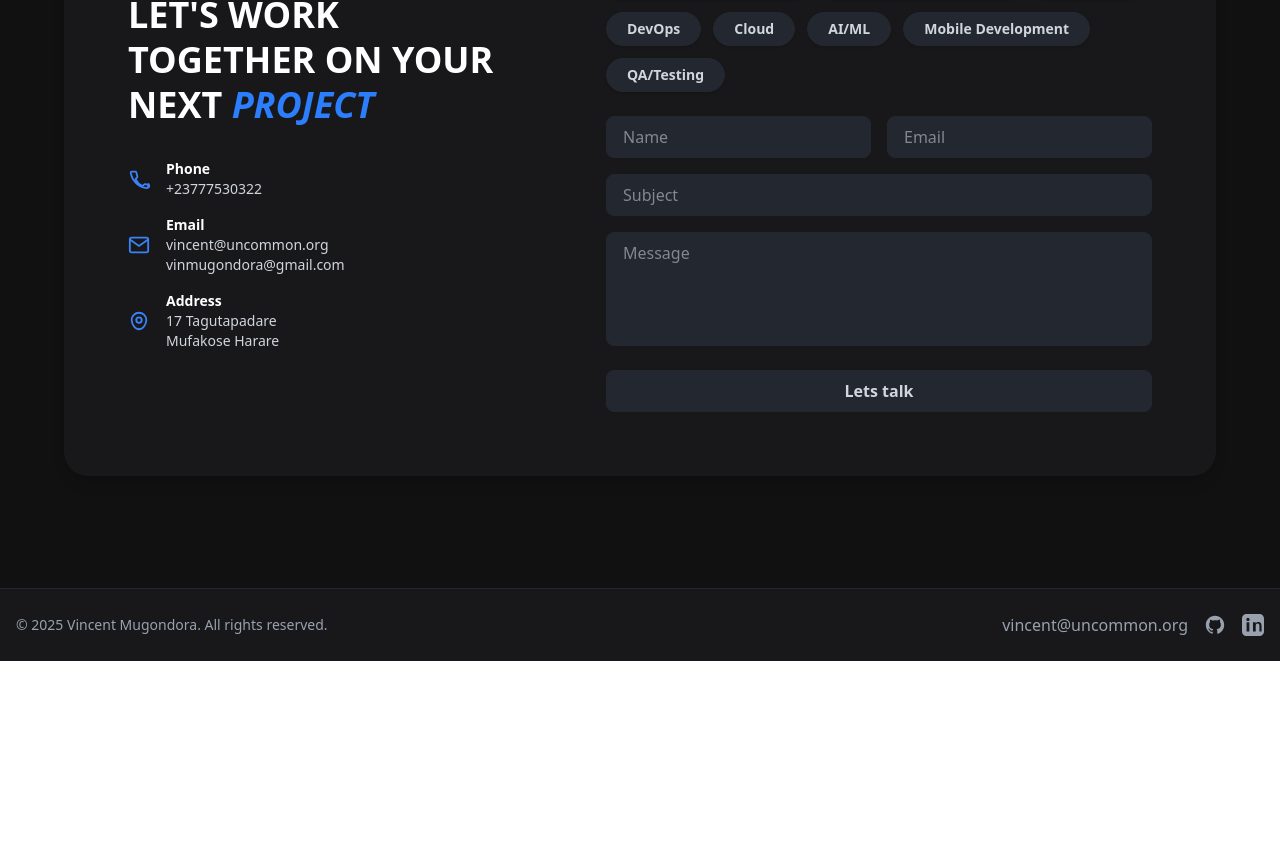
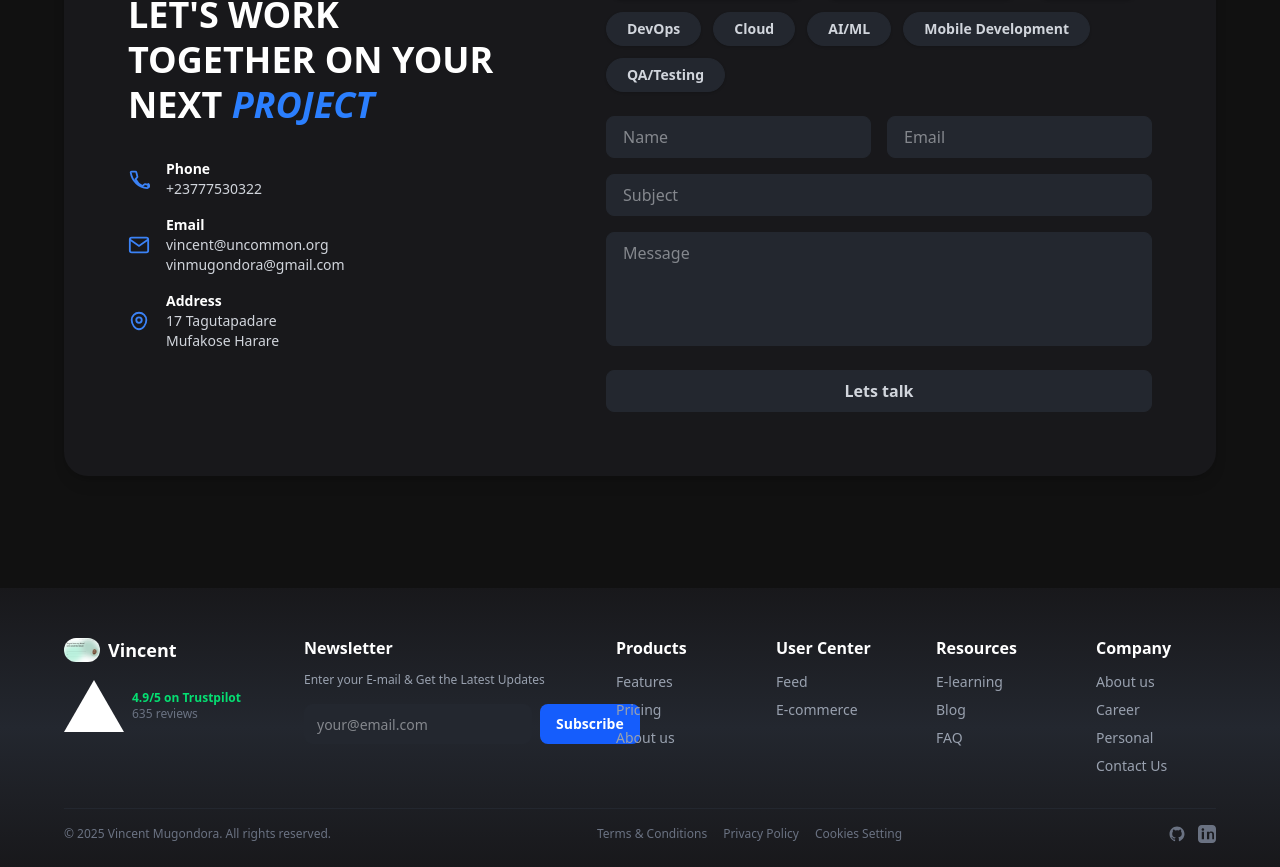
Before and after one commit to VincentMugondora/my_portfolio, a Next.js app: page / in a window 1280 px wide. Shown: the part 3838-4705 px from the top of the page. Before the commit the page ends 4499 px from the top, so only its background shows below. Built offline with nearby package versions, Linux system fonts and the light colour scheme.

Commit message:
Revamp Footer component: enhance layout with new sections for logo, newsletter, products, user center, resources, and company information, improving overall user experience and site navigation.

```diff
--- a/src/components/Footer.tsx
+++ b/src/components/Footer.tsx
@@ -1,17 +1,77 @@
 import React from 'react';
+import Image from 'next/image';
 
 const Footer = () => {
   return (
-    <footer className="w-full bg-[#18181b] text-gray-400 py-6 px-4 flex flex-col md:flex-row items-center justify-between border-t border-[#23272F] mt-12">
-      <div className="text-sm mb-2 md:mb-0">&copy; {new Date().getFullYear()} Vincent Mugondora. All rights reserved.</div>
-      <div className="flex items-center gap-4">
-        <a href="mailto:vincent@uncommon.org" className="hover:text-blue-400 transition">vincent@uncommon.org</a>
-        <a href="https://github.com/vinmugondora" target="_blank" rel="noopener noreferrer" className="hover:text-blue-400 transition" aria-label="GitHub">
-          <svg width="22" height="22" fill="currentColor" viewBox="0 0 24 24"><path d="M12 2C6.477 2 2 6.484 2 12.021c0 4.428 2.865 8.184 6.839 9.504.5.092.682-.217.682-.482 0-.237-.009-.868-.014-1.703-2.782.605-3.369-1.342-3.369-1.342-.454-1.154-1.11-1.462-1.11-1.462-.908-.62.069-.608.069-.608 1.004.07 1.532 1.032 1.532 1.032.892 1.53 2.341 1.088 2.91.832.091-.647.35-1.088.636-1.339-2.221-.253-4.555-1.113-4.555-4.951 0-1.093.39-1.987 1.029-2.687-.103-.253-.446-1.272.098-2.65 0 0 .84-.27 2.75 1.025A9.564 9.564 0 0 1 12 6.844c.85.004 1.705.115 2.504.337 1.909-1.295 2.748-1.025 2.748-1.025.546 1.378.202 2.397.1 2.65.64.7 1.028 1.594 1.028 2.687 0 3.847-2.337 4.695-4.566 4.944.359.309.678.92.678 1.855 0 1.338-.012 2.419-.012 2.749 0 .267.18.577.688.48C19.138 20.203 22 16.447 22 12.021 22 6.484 17.523 2 12 2z"/></svg>
-        </a>
-        <a href="https://linkedin.com/in/vincent-mugondora" target="_blank" rel="noopener noreferrer" className="hover:text-blue-400 transition" aria-label="LinkedIn">
-          <svg width="22" height="22" fill="currentColor" viewBox="0 0 24 24"><path d="M19 0h-14c-2.76 0-5 2.24-5 5v14c0 2.76 2.24 5 5 5h14c2.76 0 5-2.24 5-5v-14c0-2.76-2.24-5-5-5zm-11 19h-3v-10h3v10zm-1.5-11.27c-.966 0-1.75-.79-1.75-1.76 0-.97.784-1.76 1.75-1.76s1.75.79 1.75 1.76c0 .97-.784 1.76-1.75 1.76zm15.5 11.27h-3v-5.6c0-1.34-.03-3.07-1.87-3.07-1.87 0-2.16 1.46-2.16 2.97v5.7h-3v-10h2.89v1.36h.04c.4-.75 1.38-1.54 2.84-1.54 3.04 0 3.6 2 3.6 4.59v5.59z"/></svg>
-        </a>
+    <footer className="w-full bg-gradient-to-t from-[#18181b] via-[#23272F] to-[#18181b] text-gray-400 pt-12 pb-6 px-4 mt-12">
+      <div className="max-w-6xl mx-auto flex flex-col md:flex-row md:items-start md:justify-between gap-10">
+        {/* Logo & Trustpilot */}
+        <div className="flex flex-col gap-4 min-w-[200px]">
+          <div className="flex items-center gap-2">
+            <Image src="/person.png" alt="Vincent Mugondora" width={36} height={36} className="rounded-full" />
+            <span className="font-bold text-white text-lg">Vincent</span>
+          </div>
+          <div className="flex items-center gap-2">
+            <Image src="/vercel.svg" alt="Trustpilot" width={60} height={18} />
+            <div className="flex flex-col text-xs">
+              <span className="text-green-400 font-semibold">4.9/5 on Trustpilot</span>
+              <span className="text-gray-500">635 reviews</span>
+            </div>
+          </div>
+        </div>
+        {/* Newsletter */}
+        <div className="flex flex-col gap-2 min-w-[220px]">
+          <div className="font-semibold text-white mb-1 text-left">Newsletter</div>
+          <div className="text-xs mb-2 text-left">Enter your E-mail & Get the Latest Updates</div>
+          <form className="flex items-center gap-2 w-full">
+            <input type="email" placeholder="your@email.com" className="flex-1 rounded-lg px-3 py-2 bg-[#23272F] border border-[#23272F] text-gray-200 focus:outline-none focus:border-blue-500 text-sm h-10" />
+            <button type="submit" className="bg-blue-600 hover:bg-blue-700 text-white px-4 h-10 rounded-lg font-semibold text-sm transition flex items-center justify-center">Subscribe</button>
+          </form>
+        </div>
+        {/* Products */}
+        <div className="flex flex-col gap-2 min-w-[120px]">
+          <div className="font-semibold text-white mb-1">Products</div>
+          <a href="#" className="hover:text-blue-400 transition text-sm">Features</a>
+          <a href="#" className="hover:text-blue-400 transition text-sm">Pricing</a>
+          <a href="#" className="hover:text-blue-400 transition text-sm">About us</a>
+        </div>
+        {/* User Center */}
+        <div className="flex flex-col gap-2 min-w-[120px]">
+          <div className="font-semibold text-white mb-1">User Center</div>
+          <a href="#" className="hover:text-blue-400 transition text-sm">Feed</a>
+          <a href="#" className="hover:text-blue-400 transition text-sm">E-commerce</a>
+        </div>
+        {/* Resources */}
+        <div className="flex flex-col gap-2 min-w-[120px]">
+          <div className="font-semibold text-white mb-1">Resources</div>
+          <a href="#" className="hover:text-blue-400 transition text-sm">E-learning</a>
+          <a href="#" className="hover:text-blue-400 transition text-sm">Blog</a>
+          <a href="#" className="hover:text-blue-400 transition text-sm">FAQ</a>
+        </div>
+        {/* Company */}
+        <div className="flex flex-col gap-2 min-w-[120px]">
+          <div className="font-semibold text-white mb-1">Company</div>
+          <a href="#" className="hover:text-blue-400 transition text-sm">About us</a>
+          <a href="#" className="hover:text-blue-400 transition text-sm">Career</a>
+          <a href="#" className="hover:text-blue-400 transition text-sm">Personal</a>
+          <a href="#" className="hover:text-blue-400 transition text-sm">Contact Us</a>
+        </div>
+      </div>
+      <div className="max-w-6xl mx-auto flex flex-col md:flex-row items-center justify-between mt-8 border-t border-[#23272F] pt-4 gap-4 text-xs text-gray-500">
+        <div>&copy; {new Date().getFullYear()} Vincent Mugondora. All rights reserved.</div>
+        <div className="flex gap-4">
+          <a href="#" className="hover:text-blue-400 transition">Terms & Conditions</a>
+          <a href="#" className="hover:text-blue-400 transition">Privacy Policy</a>
+          <a href="#" className="hover:text-blue-400 transition">Cookies Setting</a>
+        </div>
+        <div className="flex gap-3">
+          <a href="https://github.com/vinmugondora" target="_blank" rel="noopener noreferrer" aria-label="GitHub" className="hover:text-blue-400 transition">
+            <svg width="18" height="18" fill="currentColor" viewBox="0 0 24 24"><path d="M12 2C6.477 2 2 6.484 2 12.021c0 4.428 2.865 8.184 6.839 9.504.5.092.682-.217.682-.482 0-.237-.009-.868-.014-1.703-2.782.605-3.369-1.342-3.369-1.342-.454-1.154-1.11-1.462-1.11-1.462-.908-.62.069-.608.069-.608 1.004.07 1.532 1.032 1.532 1.032.892 1.53 2.341 1.088 2.91.832.091-.647.35-1.088.636-1.339-2.221-.253-4.555-1.113-4.555-4.951 0-1.093.39-1.987 1.029-2.687-.103-.253-.446-1.272.098-2.65 0 0 .84-.27 2.75 1.025A9.564 9.564 0 0 1 12 6.844c.85.004 1.705.115 2.504.337 1.909-1.295 2.748-1.025 2.748-1.025.546 1.378.202 2.397.1 2.65.64.7 1.028 1.594 1.028 2.687 0 3.847-2.337 4.695-4.566 4.944.359.309.678.92.678 1.855 0 1.338-.012 2.419-.012 2.749 0 .267.18.577.688.48C19.138 20.203 22 16.447 22 12.021 22 6.484 17.523 2 12 2z"/></svg>
+          </a>
+          <a href="https://linkedin.com/in/vincent-mugondora" target="_blank" rel="noopener noreferrer" aria-label="LinkedIn" className="hover:text-blue-400 transition">
+            <svg width="18" height="18" fill="currentColor" viewBox="0 0 24 24"><path d="M19 0h-14c-2.76 0-5 2.24-5 5v14c0 2.76 2.24 5 5 5h14c2.76 0 5-2.24 5-5v-14c0-2.76-2.24-5-5-5zm-11 19h-3v-10h3v10zm-1.5-11.27c-.966 0-1.75-.79-1.75-1.76 0-.97.784-1.76 1.75-1.76s1.75.79 1.75 1.76c0 .97-.784 1.76-1.75 1.76zm15.5 11.27h-3v-5.6c0-1.34-.03-3.07-1.87-3.07-1.87 0-2.16 1.46-2.16 2.97v5.7h-3v-10h2.89v1.36h.04c.4-.75 1.38-1.54 2.84-1.54 3.04 0 3.6 2 3.6 4.59v5.59z"/></svg>
+          </a>
+        </div>
       </div>
     </footer>
   );
--- a/src/pages/_app.tsx
+++ b/src/pages/_app.tsx
@@ -1,12 +1,14 @@
 import type { AppProps } from 'next/app'
 import '../styles/index.css'
 import Navbar from '@/components/Navbar'
+import Footer from '@/components/Footer'
 
 export default function App({ Component, pageProps }: AppProps) {
   return (
     <div className='bg-[#111111]'>
       <Navbar />
       <Component {...pageProps} />
+      <Footer />
     </div>
   )
 }
--- a/src/pages/index.tsx
+++ b/src/pages/index.tsx
@@ -7,7 +7,6 @@ import TopSkills from '@/components/TopSkills';
 import PortfolioSection from '@/components/PortfolioSection';
 import Testimonials from '@/components/Testimonials';
 import ContactSection from '@/components/ContactSection';
-import Footer from '@/components/Footer';
 
 const Home: React.FC = () => {
   return (
@@ -21,7 +20,6 @@ const Home: React.FC = () => {
       <PortfolioSection />
       <Testimonials />
       <ContactSection />
-      <Footer />
     </div>
   );
 };
```
